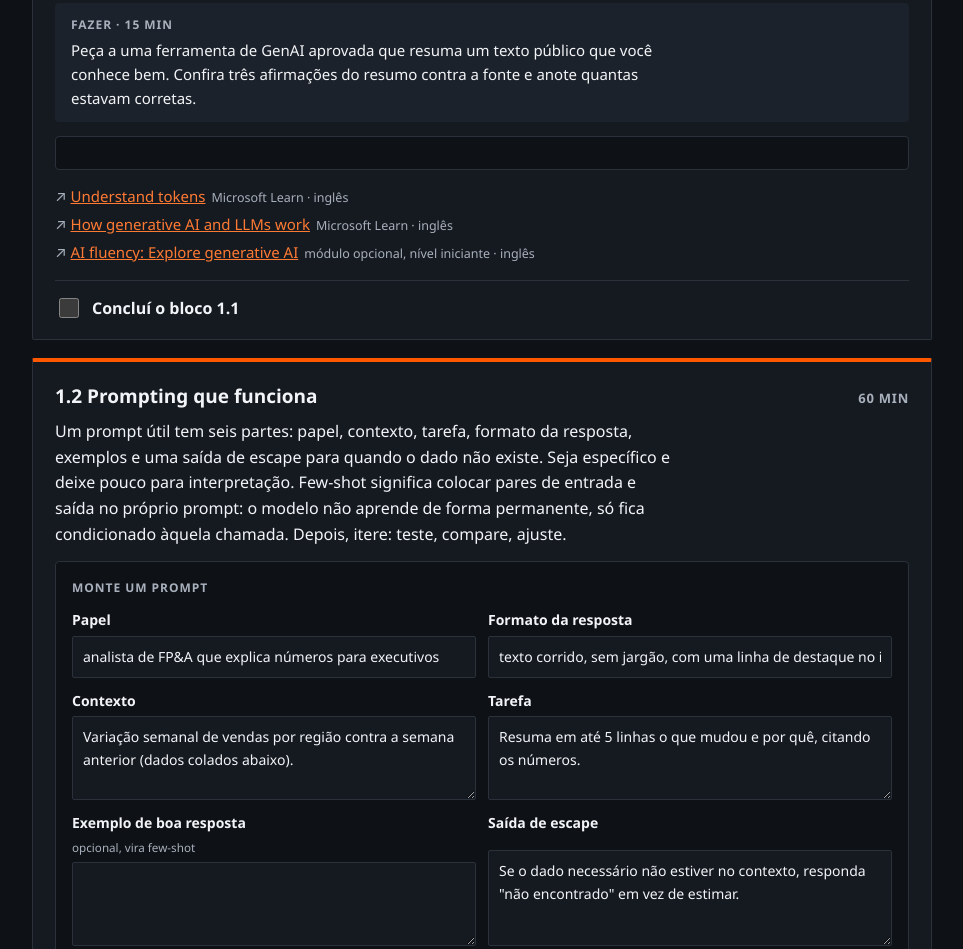
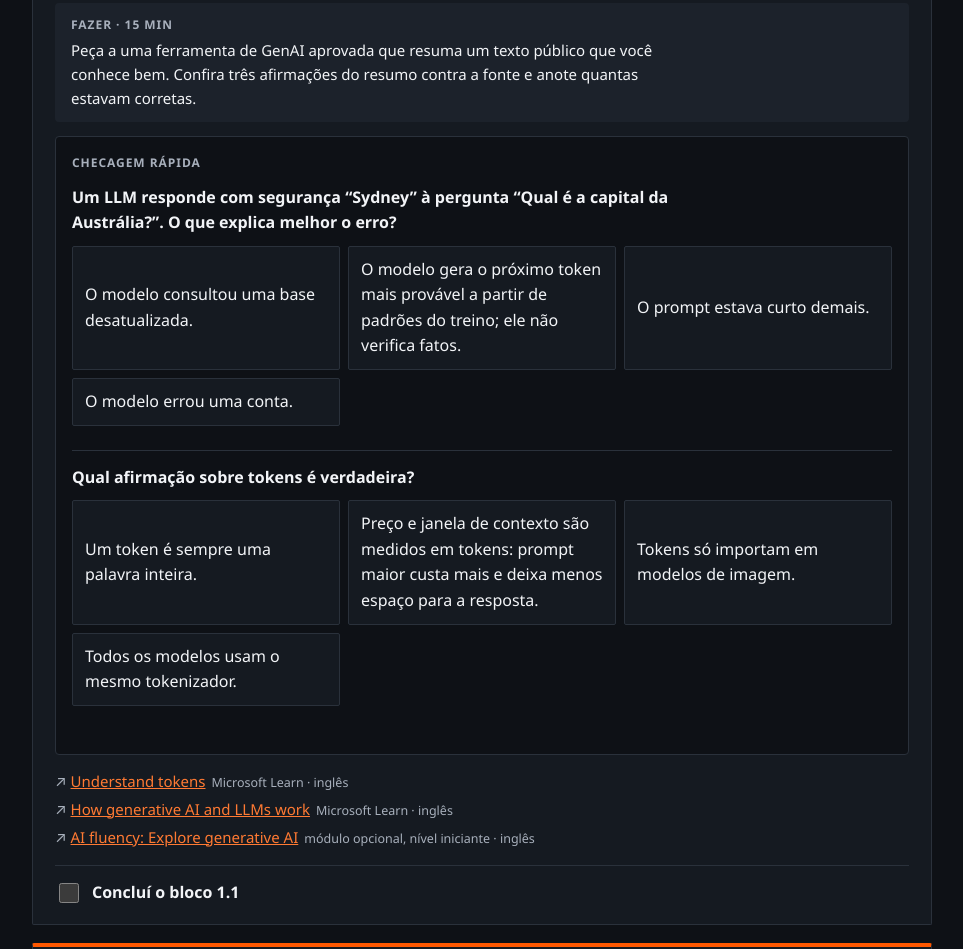
Before and after one commit to juliopessan/r2s-lab, a website: page 00-prework/index.html in a window 1280 px wide. Shown: the part 1765-2714 px from the top of the page, without its empty margins (158-1121 px from the left). Drawn offline with Linux system fonts and the light colour scheme.

Commit message:
feat: add pre-work quizzes
Co-Authored-By: Claude Sonnet 5.5 <noreply@anthropic.com>
Claude-Session: https://claude.ai/code/session_01WWrRsXFD8N1WEjTBSskhNM

```diff
--- a/00-prework/index.html
+++ b/00-prework/index.html
@@ -295,6 +295,7 @@
 <script src="../lib/progress.js"></script>
 <script src="../lib/calc.js"></script>
 <script src="../lib/store.js"></script>
+<script src="../js/quizzes.js"></script>
 <script src="../js/prework.js"></script>
 </body>
 </html>
--- a/js/prework.js
+++ b/js/prework.js
@@ -5,6 +5,9 @@
   var P = window.R2SProgress;
   var store = window.R2SStore;
   var state = store.load();
+  var Q = window.R2SQuizzes;
+  var drafts = window.R2SDrafts('r2s-prework-answers-v1');
+  var answers = drafts.load();
 
   function $(s, r) { return (r || document).querySelector(s); }
   function $$(s, r) { return Array.prototype.slice.call((r || document).querySelectorAll(s)); }
@@ -40,5 +43,75 @@
     });
   });
 
+  function el(tag, cls, txt) {
+    var n = document.createElement(tag);
+    if (cls) n.className = cls;
+    if (txt !== undefined) n.textContent = txt;
+    return n;
+  }
+
+  function renderQuiz(box) {
+    var id = box.dataset.quiz;
+    var set = Q.QUIZZES[id];
+    if (!set) return;
+    box.appendChild(el('h4', null, box.dataset.title || 'Checagem rápida'));
+    var score = el('p', 'score');
+
+    function updateScore() {
+      var s = Q.scoreQuiz(answers[id] || {}, id);
+      score.textContent = s.answered
+        ? 'Acertos: ' + s.correct + ' de ' + set.length + (s.answered < set.length ? ' (' + s.answered + ' respondidas)' : '')
+        : '';
+      if (s.answered) state.prework.quizzes[id] = s;
+      else delete state.prework.quizzes[id];
+    }
+
+    set.forEach(function (q, i) {
+      var wrap = el('div', 'q');
+      wrap.appendChild(el('p', null, q.q));
+      var opts = el('div', 'opts');
+      var fb = el('p', 'fb');
+      fb.setAttribute('role', 'status');
+      var buttons = [];
+
+      function reveal(v) {
+        buttons.forEach(function (b, j) {
+          b.disabled = true;
+          if (j === q.a) b.classList.add('right');
+          else if (j === v) b.classList.add('wrong');
+        });
+        fb.textContent = '';
+        fb.appendChild(el('b', v === q.a ? 'ok' : 'no', v === q.a ? 'Correto. ' : 'Não é essa. A resposta é “' + q.o[q.a] + '”. '));
+        fb.appendChild(document.createTextNode(q.w));
+      }
+
+      q.o.forEach(function (text, j) {
+        var b = el('button', 'opt', text);
+        b.type = 'button';
+        buttons.push(b);
+        b.addEventListener('click', function () {
+          answers[id] = answers[id] || {};
+          answers[id][i] = j;
+          drafts.save(answers);
+          reveal(j);
+          updateScore();
+          persist();
+        });
+        opts.appendChild(b);
+      });
+
+      wrap.appendChild(opts);
+      wrap.appendChild(fb);
+      box.appendChild(wrap);
+      var previous = (answers[id] || {})[i];
+      if (previous !== undefined && previous !== null) reveal(previous);
+    });
+
+    box.appendChild(score);
+    updateScore();
+  }
+
+  $$('[data-quiz]').forEach(renderQuiz);
+
   renderProgress();
 })();
--- /dev/null
+++ b/js/quizzes.js
@@ -0,0 +1,255 @@
+/* R2S Lab — quizzes do pre-work (textos do artifact original).
+ * UMD: no Node é `module.exports`; no navegador vira `window.R2SQuizzes`. */
+(function (root, factory) {
+  if (typeof module === 'object' && module.exports) module.exports = factory();
+  else root.R2SQuizzes = factory();
+})(typeof self !== 'undefined' ? self : this, function () {
+  'use strict';
+
+  /** Por quiz: lista de { q: pergunta, o: opções, a: índice da certa, w: explicação }. */
+  var QUIZZES = {
+  "m1_llm": [
+    {
+      "q": "Um LLM responde com segurança “Sydney” à pergunta “Qual é a capital da Austrália?”. O que explica melhor o erro?",
+      "o": [
+        "O modelo consultou uma base desatualizada.",
+        "O modelo gera o próximo token mais provável a partir de padrões do treino; ele não verifica fatos.",
+        "O prompt estava curto demais.",
+        "O modelo errou uma conta."
+      ],
+      "a": 1,
+      "w": "O modelo produz texto estatisticamente plausível. Sem uma fonte para ancorar a resposta (busca, documento) e sem avaliação, a confiança do tom não diz nada sobre a correção."
+    },
+    {
+      "q": "Qual afirmação sobre tokens é verdadeira?",
+      "o": [
+        "Um token é sempre uma palavra inteira.",
+        "Preço e janela de contexto são medidos em tokens: prompt maior custa mais e deixa menos espaço para a resposta.",
+        "Tokens só importam em modelos de imagem.",
+        "Todos os modelos usam o mesmo tokenizador."
+      ],
+      "a": 1,
+      "w": "Token pode ser parte de uma palavra ou pontuação, e cada modelo tem o seu tokenizador. Entrada mais saída definem o custo, e o contexto tem limite."
+    }
+  ],
+  "m1_prompt": [
+    {
+      "q": "Você pede ao modelo que responda só com base em um documento. Qual instrução reduz mais as respostas inventadas?",
+      "o": [
+        "Seja criativo.",
+        "Se a resposta não estiver no documento, responda “não encontrado”.",
+        "Responda sempre, mesmo sem certeza.",
+        "Use frases mais longas."
+      ],
+      "a": 1,
+      "w": "Dar ao modelo uma saída de escape evita que ele preencha a lacuna com algo plausível. A instrução não garante cumprimento, então ainda é preciso testar."
+    }
+  ],
+  "m1_tech": [
+    {
+      "q": "Validar se o CPF digitado em um formulário tem dígitos verificadores válidos.",
+      "o": [
+        "Regra ou SQL",
+        "ML",
+        "LLM (uma chamada, com ou sem busca)",
+        "Agente"
+      ],
+      "a": 0,
+      "w": "É uma regra determinística. Custa quase nada e acerta sempre: usar modelo aqui é pagar mais para errar."
+    },
+    {
+      "q": "Prever quais clientes vão cancelar no próximo mês a partir de três anos de histórico em tabelas.",
+      "o": [
+        "Regra ou SQL",
+        "ML",
+        "LLM (uma chamada, com ou sem busca)",
+        "Agente"
+      ],
+      "a": 1,
+      "w": "Padrão estatístico em dados estruturados é território de ML clássico. Um LLM costuma ser mais caro e menos preciso nesse tipo de problema."
+    },
+    {
+      "q": "Resumir em dez linhas, toda segunda-feira, o que mudou num dashboard que já existe.",
+      "o": [
+        "Regra ou SQL",
+        "ML",
+        "LLM (uma chamada, com ou sem busca)",
+        "Agente"
+      ],
+      "a": 2,
+      "w": "Uma chamada de LLM sobre o modelo semântico resolve. Um agente não acrescenta nada além de custo."
+    },
+    {
+      "q": "Responder perguntas de vendedores sobre por que perdemos negócios, a partir de notas de CRM em texto livre.",
+      "o": [
+        "Regra ou SQL",
+        "ML",
+        "LLM (uma chamada, com ou sem busca)",
+        "Agente"
+      ],
+      "a": 2,
+      "w": "Texto livre pede linguagem, e a busca nas notas fornece o contexto. Continua sendo uma chamada de LLM, agora com recuperação."
+    },
+    {
+      "q": "Converter 2.000 stored procedures para o lakehouse: ler, converter, testar, corrigir e repetir até passar nos testes.",
+      "o": [
+        "Regra ou SQL",
+        "ML",
+        "LLM (uma chamada, com ou sem busca)",
+        "Agente"
+      ],
+      "a": 3,
+      "w": "Há várias etapas, uso de ferramentas e ciclos até passar no teste. Aqui o agente se paga, desde que exista um harness de avaliação que meça a taxa de acerto."
+    }
+  ],
+  "m2_mc": [
+    {
+      "q": "O patrocinador diz: “quero IA para melhorar as vendas”. Qual é o próximo passo?",
+      "o": [
+        "Escolher o modelo mais recente.",
+        "Montar um agente de vendas.",
+        "Perguntar qual métrica muda, qual o valor de hoje (baseline) e que número tornaria o esforço válido.",
+        "Pedir acesso a todos os dados do CRM."
+      ],
+      "a": 2,
+      "w": "Sem métrica, baseline e meta o caso não passa do G0. Modelo e dados vêm depois de o problema estar assinado."
+    },
+    {
+      "q": "Em que momentos um caso pode ser descartado sem penalidade para os colaboradores?",
+      "o": [
+        "Só depois do demo day.",
+        "No G0, no G1 ou no G2.",
+        "Nunca.",
+        "Só no G4."
+      ],
+      "a": 1,
+      "w": "O lab permite matar o caso cedo, e a squad passa a um caso reserva do catálogo. Aprender a parar é uma habilidade de negócio."
+    }
+  ],
+  "m2_class": [
+    {
+      "q": "“Horas para fechar o caixa do dia.”",
+      "o": [
+        "Métrica",
+        "Baseline",
+        "Meta",
+        "Escopo"
+      ],
+      "a": 0,
+      "w": "É o que se mede: dá nome ao número que precisa mudar."
+    },
+    {
+      "q": "“Hoje leva 4 horas, medidas em fechamentos reais do último mês.”",
+      "o": [
+        "Métrica",
+        "Baseline",
+        "Meta",
+        "Escopo"
+      ],
+      "a": 1,
+      "w": "Valor atual com a forma de medir. Sem a fonte da medição, o baseline não é confiável."
+    },
+    {
+      "q": "“Fechar em até 1 hora.”",
+      "o": [
+        "Métrica",
+        "Baseline",
+        "Meta",
+        "Escopo"
+      ],
+      "a": 2,
+      "w": "É o número-alvo que torna o esforço válido."
+    },
+    {
+      "q": "“Só a conciliação dos extratos do banco principal; fora, a intercompany.”",
+      "o": [
+        "Métrica",
+        "Baseline",
+        "Meta",
+        "Escopo"
+      ],
+      "a": 3,
+      "w": "Diz o que entra e o que fica de fora, o que também protege a squad de um caso grande demais."
+    }
+  ],
+  "m3_types": [
+    {
+      "q": "Qual destas NÃO é uma das três hipóteses de valor do lab?",
+      "o": [
+        "Receita",
+        "Custo",
+        "Risco",
+        "Engajamento da equipe"
+      ],
+      "a": 3,
+      "w": "As três são receita, custo e risco. Engajamento pode ser consequência, mas não é uma hipótese de valor que o patrocinador assina."
+    }
+  ],
+  "m3_g1": [
+    {
+      "q": "No G1, o valor anual do caso precisa exceder quanto?",
+      "o": [
+        "O custo de build.",
+        "1× o custo anual de run.",
+        "3× o custo anual estimado de run.",
+        "10× o custo anual de run."
+      ],
+      "a": 2,
+      "w": "A regra do G1 é valor maior que três vezes o custo anual de run, o que torna provável que um caso adotado pague o custo da turma."
+    }
+  ],
+  "m3_adopt": [
+    {
+      "q": "O ganho calculado é de 15 minutos por transação, mas só 70% dos usuários vão adotar. O que fazer?",
+      "o": [
+        "Ignorar a adoção, porque o ganho por transação já é conhecido.",
+        "Aplicar a adoção esperada ao valor antes de compará-lo com o custo de run.",
+        "Dobrar o custo de run para compensar.",
+        "Trocar o tipo de valor para risco."
+      ],
+      "a": 1,
+      "w": "Valor que ninguém usa não existe. Descontar a adoção é o que separa um value case defensável de uma planilha otimista."
+    }
+  ],
+  "m4_rai": [
+    {
+      "q": "Quando o algoritmo erra, quem responde?",
+      "o": [
+        "O algoritmo.",
+        "O fornecedor do modelo.",
+        "Uma pessoa nomeada, responsável pela decisão tomada ou informada pelo algoritmo.",
+        "Ninguém: o resultado é probabilístico."
+      ],
+      "a": 2,
+      "w": "É o princípio do FAT/ML adotado pelo lab: sempre há uma pessoa nomeada e um canal para a pessoa afetada contestar."
+    },
+    {
+      "q": "Numa triagem de qualidade de dados, qual erro tende a ser o mais caro?",
+      "o": [
+        "Falso positivo: um alerta a mais para o time.",
+        "Falso negativo: um incidente fica escondido do cliente.",
+        "Os dois custam o mesmo.",
+        "Depende do modelo escolhido, não do caso."
+      ],
+      "a": 1,
+      "w": "É o exemplo do lab: o falso negativo esconde o incidente do cliente. Qual erro é o mais caro varia por caso, e por isso o catálogo marca o erro mais caro de cada um."
+    }
+  ]
+};
+
+  /** answers: { [índice da pergunta]: índice da opção escolhida }. */
+  function scoreQuiz(answers, quizId) {
+    var set = QUIZZES[quizId] || [];
+    var answered = 0, correct = 0;
+    set.forEach(function (q, i) {
+      var v = answers && answers[i];
+      if (v !== undefined && v !== null) {
+        answered++;
+        if (v === q.a) correct++;
+      }
+    });
+    return { answered: answered, correct: correct };
+  }
+
+  return { QUIZZES: QUIZZES, scoreQuiz: scoreQuiz };
+});
```
Also changed, not shown: tests/quizzes.test.mjs (added, +105 -0 lines), lib/store.js.
